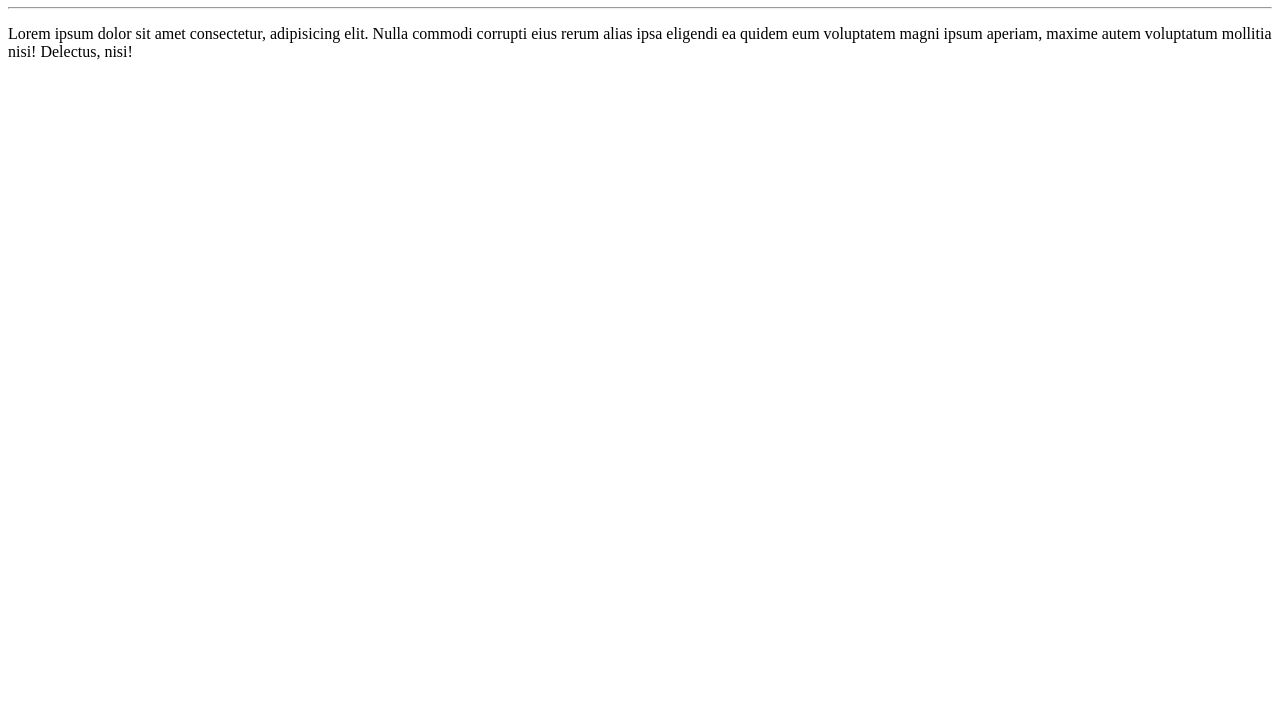
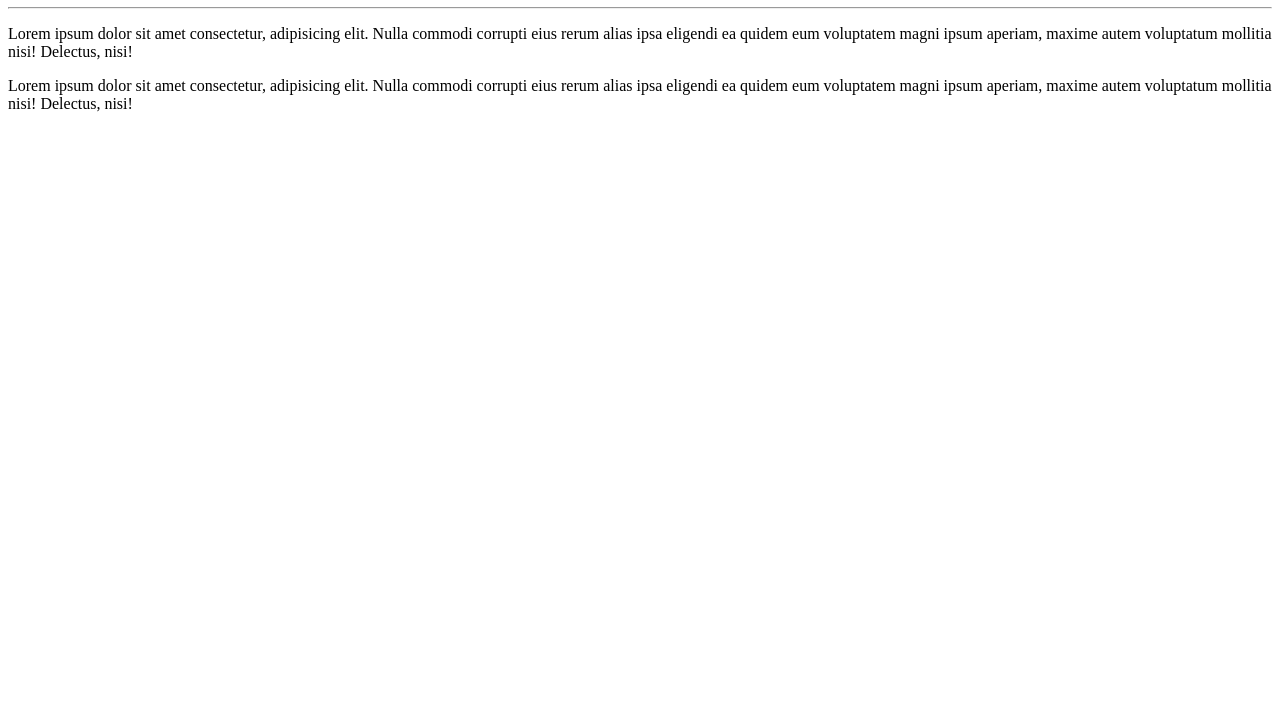
Before and after one commit to BMIN08/Ola-Mundo, a plain HTML site: page site-exemplo/index.html in a window 1280 px wide. Shown: the part 73-800 px from the top of the page. Drawn offline with Linux system fonts and the light colour scheme.

Commit message:
Update index.html

```diff
--- a/site-exemplo/index.html
+++ b/site-exemplo/index.html
@@ -9,6 +9,7 @@
     <h1>Olá, Mundo!</h1>
     <hr>
     <p>Lorem ipsum dolor sit amet consectetur, adipisicing elit. Nulla commodi corrupti eius rerum alias ipsa eligendi ea quidem eum voluptatem magni ipsum aperiam, maxime autem voluptatum mollitia nisi! Delectus, nisi!</p>
+    <p>Lorem ipsum dolor sit amet consectetur, adipisicing elit. Nulla commodi corrupti eius rerum alias ipsa eligendi ea quidem eum voluptatem magni ipsum aperiam, maxime autem voluptatum mollitia nisi! Delectus, nisi!</p>
 
 </body>
 </html>
```
